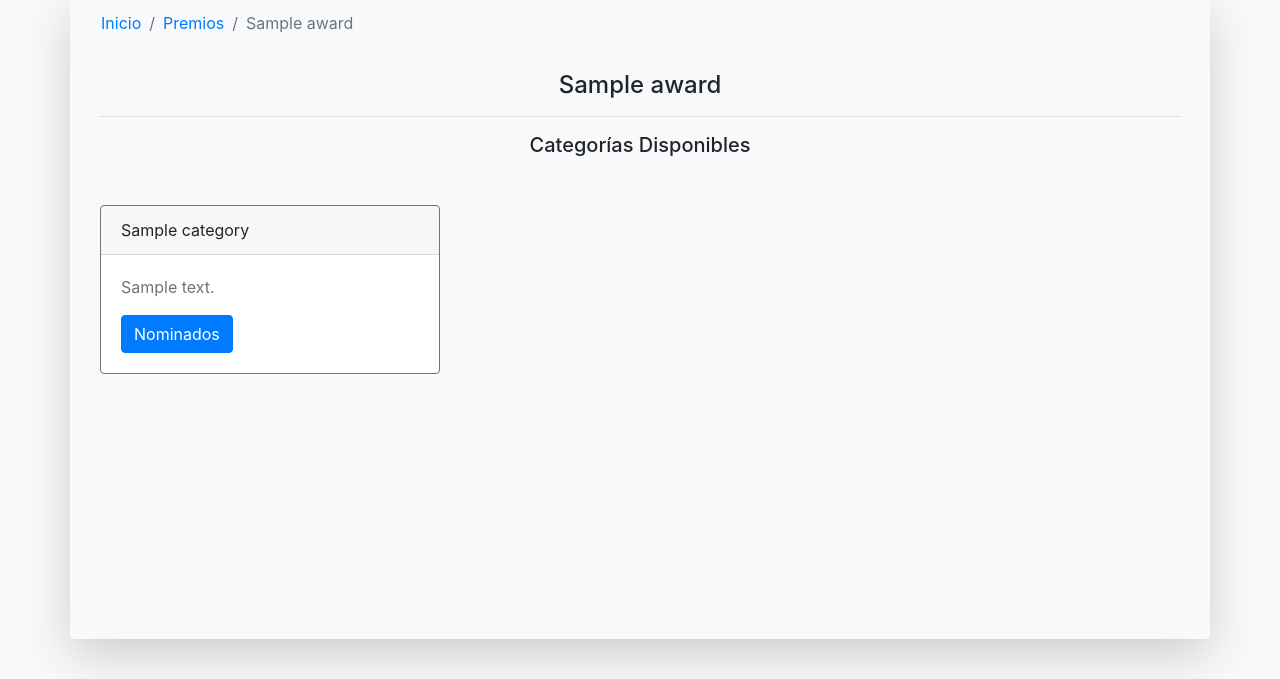
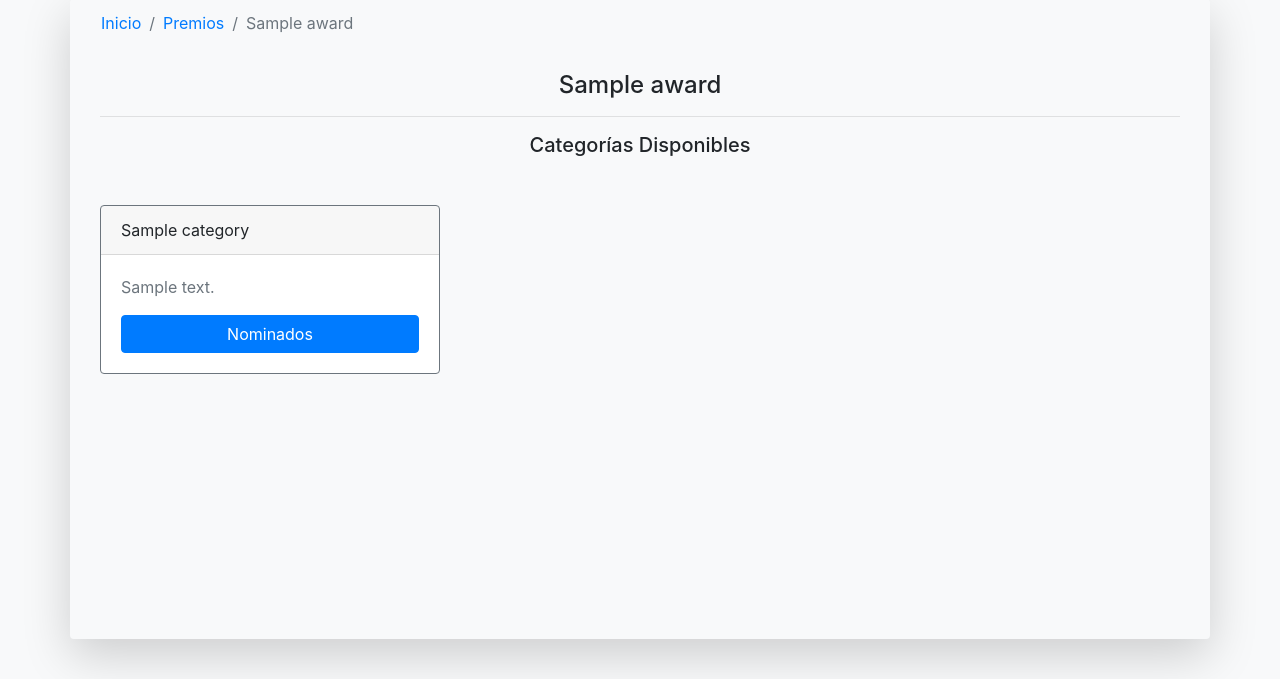
Before and after one commit to jhurtadojerves/characters, a Django app: a page that uses awards/templates/awards/award_detail.html in a window 1280 px wide. Shown: the part 73-752 px from the top of the page. Run offline with Django 3.2, Linux system fonts and the light colour scheme; tables that the repository leaves empty hold one stand-in row (values such as "Sample post"); some libraries are stand-ins or nearby versions.

Commit message:
Align buton

```diff
--- a/awards/templates/awards/award_detail.html
+++ b/awards/templates/awards/award_detail.html
@@ -40,3 +40,15 @@ Orden del Fénix - {{ award.name }}
 {% block detail_breadcrumb %}
 <li class="breadcrumb-item active" aria-current="page">{{ award }}</li>
 {% endblock %}
+
+{% block css %}
+
+<style>
+  .card-body.text-secondary {
+    display: flex;
+    flex-direction: column;
+    justify-content: space-between;
+  }
+</style>
+
+{% endblock %}
```
